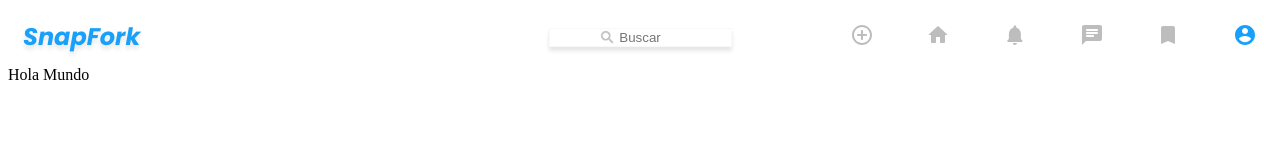
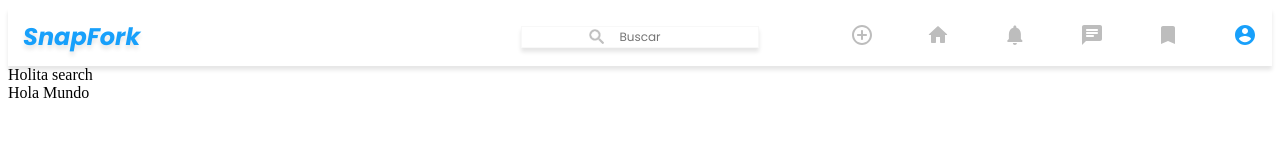
Before and after one commit to fullstacktf/recetas-frontend, a React (Create React App) app: page /search in a window 1280 px wide. Shown: the top 160 px of the page. Built offline with nearby package versions, Linux system fonts and the light colour scheme; the HTML template or start-up script is replaced by a standard one.

Commit message:
ADD style

```diff
--- a/src/App.tsx
+++ b/src/App.tsx
@@ -3,6 +3,7 @@ import { BrowserRouter as Router, Route } from 'react-router-dom';
 import { Header } from './Components/Header/Header';
 import { Home } from './Pages/Home';
 import { Post } from './Pages/Post';
+import { Search } from './Pages/Search';
 
 function App() {
   return (
@@ -12,6 +13,7 @@ function App() {
         <Route exact path="/" component={Home}/>
         <Route exact path="/home" component={Home}/>
         <Route path="/post" component={Post}/>
+        <Route path="/search" component={Search}/>
         <span>Hola Mundo</span>
       </div>
     </Router>
--- a/src/Components/Header/Header.tsx
+++ b/src/Components/Header/Header.tsx
@@ -8,6 +8,7 @@ const Container = styled.div`
   display: flex;
   justify-content: space-between;
   flex-direction: row;
+  box-shadow: 0px 4px 4px rgba(0, 0, 0, 0.1);
 `;
 
 const Brand = styled.div`
--- a/src/Components/Header/SearchInput.tsx
+++ b/src/Components/Header/SearchInput.tsx
@@ -1,6 +1,7 @@
 import styled from '@emotion/styled';
-import { FC, useState } from 'react';
+import React, { FC, useEffect, useState } from 'react';
 import SearchImg from './assets/search.svg';
+import { Redirect } from 'react-router';
 
 const Container = styled.div`
   align-self: center;
@@ -15,23 +16,57 @@ const Input = styled.input`
   background-repeat: no-repeat;
   border: 1px solid rgba(189, 189, 189, 0.1);
   box-shadow: 0px 4px 4px rgba(0, 0, 0, 0.1);
+  font-family: Poppins;
+  font-size: 12px;
+  color: rgb(150, 150, 150);
 
   &:focus {
     background-position: 1%;
     text-align: left;
     text-indent: 10%;
+    outline: none;
+    color: black;
   }
 `;
-export const SearchInput: FC = () => {
+
+export const SearchInput: FC = (props: any) => {
   const [value, setValue] = useState('');
+  const [redirect, setRedirect] = useState(false);
 
   const handleChangeValue = (event: any) => {
     setValue(event.currentTarget.value);
   };
 
+  const handleSubmit = (event: any) => {
+    event.preventDefault();
+    fetch('http://localhost:3000/user/search/' + value)
+      .then((response) => response.json())
+      .then((data) => console.log(data))
+      .catch((error) => console.log(error));
+    setRedirect(true);
+  };
+
+  useEffect(() => {
+    window.addEventListener('focusout', (event) => {
+      setRedirect(false);
+    });
+    return () => {
+      window.removeEventListener('focusout', () => {
+        setValue('');
+      });
+    };
+  }, []);
+
   return (
     <Container>
-      <Input placeholder="Buscar" value={value} onChange={handleChangeValue}/>
+      <form onSubmit={handleSubmit}>
+        <Input
+          placeholder="Buscar"
+          value={value}
+          onChange={handleChangeValue}
+        />
+      </form>
+      {redirect && <Redirect to="/search"/>}
     </Container>
   );
 };
--- /dev/null
+++ b/src/Pages/Search.tsx
@@ -0,0 +1,9 @@
+import React, { FC } from 'react';
+
+export const Search: FC = () => {
+  return (
+    <div>
+      <span>Holita search</span>
+    </div>
+  );
+};
```
